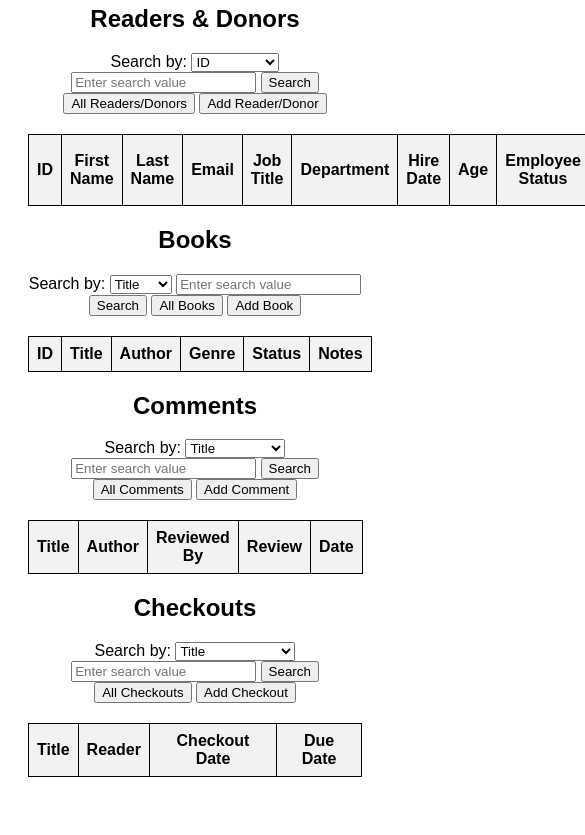
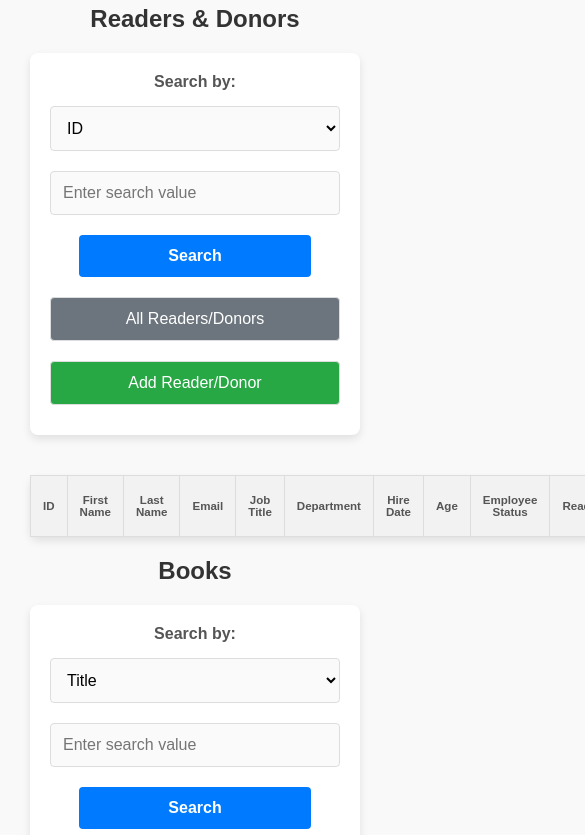
Before and after one commit to rfsmart-mbrookins/RFS_LIBRARY, a website: page public/index.html in a window 390 px wide. Shown: the part 140-975 px from the top of the page, 585 px wide, since content can reach past the window. Drawn offline with Linux system fonts and the light colour scheme.

Commit message:
added prettier html and css to buttons

```diff
--- a/public/css/styles.css
+++ b/public/css/styles.css
@@ -1,55 +1,207 @@
+/* General Body Styling */
 body {
-    font-family: Arial, sans-serif;
-    padding: 20px;
+    font-family: 'Arial', sans-serif;
+    background-color: #f9f9f9;
+    padding: 30px;
+    margin: 0;
+    color: #333;
+}
+
+/* Header Styling */
+h1, h2 {
+    text-align: center;
+    color: #333;
+    font-weight: 600;
 }
 
 h1 {
-    text-align: center;
-}
-h2 {
-    text-align: center;
-}
-
-form {
-    text-align: center;
+    font-size: 2.5em;
     margin-bottom: 20px;
 }
 
+h2 {
+    font-size: 1.8em;
+    margin-bottom: 20px;
+}
+
+/* Form Styling */
+form {
+    text-align: center;
+    margin-bottom: 30px;
+    background-color: #fff;
+    padding: 20px;
+    border-radius: 8px;
+    box-shadow: 0 4px 8px rgba(0, 0, 0, 0.1);
+}
+
+form label {
+    display: inline-block;
+    margin-bottom: 5px;
+    font-weight: bold;
+    color: #555;
+}
+
+form input,
+form select,
+form button {
+    padding: 12px;
+    margin: 10px 0;
+    font-size: 1em;
+    border: 1px solid #ddd;
+    border-radius: 4px;
+    width: 80%;
+    max-width: 300px;
+    box-sizing: border-box;
+}
+
+form input,
+form select {
+    background-color: #fafafa;
+}
+
+/* Button Styling */
+
+/* Default Button (Neutral color for general actions) */
+form button.default {
+    background-color: #4CAF50;
+    color: white;
+}
+
+form button.default:hover {
+    background-color: #45a049;
+}
+
+/* Search Button Styling (Blue for Search Actions) */
+form button.search {
+    background-color: #007BFF;
+    color: white;
+    padding: 12px;
+    margin: 10px 0;
+    font-size: 1em;
+    border: none;
+    border-radius: 4px;
+    cursor: pointer;
+    width: 80%;
+    max-width: 300px;
+    box-sizing: border-box;
+    font-weight: bold;
+    transition: background-color 0.3s ease;
+}
+
+form button.search:hover {
+    background-color: #0056b3;
+}
+
+/* Add Button (Green for Add Actions) */
+form button.add {
+    background-color: #28a745;
+    color: white;
+}
+
+form button.add:hover {
+    background-color: #218838;
+}
+
+/* Cancel Button (Red for Cancel Actions) */
+form button.cancel {
+    background-color: #dc3545;
+    color: white;
+}
+
+form button.cancel:hover {
+    background-color: #c82333;
+}
+
+/* All Buttons (For the 'Show All' type) */
+form button.all {
+    background-color: #6c757d;
+    color: white;
+}
+
+form button.all:hover {
+    background-color: #5a6268;
+}
+
+/* Table Styling */
 table {
     width: 100%;
     border-collapse: collapse;
-    margin-top: 20px;
+    margin-top: 40px;
+    background-color: #fff;
+    box-shadow: 0 4px 8px rgba(0, 0, 0, 0.1);
+    border-radius: 8px;
 }
 
 table, th, td {
-    border: 1px solid black;
+    border: 1px solid #ddd;
 }
 
 th, td {
-    padding: 8px;
+    padding: 12px;
     text-align: center;
 }
 
 th {
     background-color: #f2f2f2;
+    font-weight: bold;
+    color: #555;
 }
 
 td {
-    text-align: center;
+    font-size: 0.95em;
+    color: #444;
 }
 
-#searchForm input,
-#searchForm button {
-    padding: 10px;
-    margin: 5px;
+td:hover {
+    background-color: #f9f9f9;
 }
 
-#searchForm select {
-    padding: 10px;
-    margin: 5px;
+tr:nth-child(even) td {
+    background-color: #f9f9f9;
 }
 
+tr:nth-child(odd) td {
+    background-color: #fff;
+}
+
+/* Results Section */
 #results {
     text-align: center;
-    margin-top: 20px;
+    margin-top: 30px;
+    font-size: 1.2em;
+    color: #444;
 }
+
+/* Loading Spinner */
+#loadingSpinner {
+    display: flex;
+    justify-content: center;
+    align-items: center;
+    margin-top: 30px;
+}
+
+#loadingSpinner img {
+    width: 50px;
+    height: 50px;
+}
+
+/* Responsive Design for Small Screens */
+@media (max-width: 768px) {
+    form input,
+    form select,
+    form button {
+        width: 100%;
+    }
+
+    table, th, td {
+        font-size: 0.85em;
+    }
+
+    h1 {
+        font-size: 2em;
+    }
+
+    h2 {
+        font-size: 1.5em;
+    }
+}
--- a/public/index.html
+++ b/public/index.html
@@ -9,14 +9,18 @@
 </head>
 
 <body>
+    <!-- Header Section -->
     <header>
         <h1>Welcome to the RF-SMART Library</h1>
     </header>
 
+    <main>
+        <!-- Readers & Donors Section -->
         <section id="employees-section">
             <h2>Readers & Donors</h2>
-        <!-- Search form for employees -->
-        <form id="employeeSearchForm">
+
+            <!-- Search Form for Employees -->
+            <form id="employeeSearchForm" class="search-form">
                 <label for="searchByEmployees">Search by:</label>
                 <select id="searchByEmployees" aria-label="Search by">
                     <option value="id">ID</option>
@@ -24,12 +28,12 @@
                     <option value="last_name">Last Name</option>
                 </select>
                 <input type="text" id="searchValueEmployees" placeholder="Enter search value" aria-label="Enter search value">
-            <button type="submit">Search</button>
-            <button type="button" id="showAllEmployeesButton" aria-label="Show all employees">All Readers/Donors</button>
-            <button type="button" id="addReaderDonor" aria-label="Add Reader/Donor">Add Reader/Donor</button>
+                <button type="submit" class="search">Search</button>
+                <button type="button" id="showAllEmployeesButton" class="all" aria-label="Show all employees">All Readers/Donors</button>
+                <button type="button" id="addReaderDonor" class="add" aria-label="Add Reader/Donor">Add Reader/Donor</button>
             </form>
 
-        <!-- Table to display employee data -->
+            <!-- Employee Data Table -->
             <table id="employeeTable">
                 <thead>
                     <tr>
@@ -52,15 +56,17 @@
                     </tr>
                 </thead>
                 <tbody id="employeeData">
-                <!-- Data rows will be populated here dynamically -->
+                    <!-- Data rows populated dynamically -->
                 </tbody>
             </table>
         </section>
 
+        <!-- Books Section -->
         <section id="books-section">
             <h2>Books</h2>
-        <!-- Search form for books -->
-        <form id="bookSearchForm">
+
+            <!-- Search Form for Books -->
+            <form id="bookSearchForm" class="search-form">
                 <label for="searchByBooks">Search by:</label>
                 <select id="searchByBooks" aria-label="Search by">
                     <option value="title">Title</option>
@@ -68,12 +74,12 @@
                     <option value="genre">Genre</option>
                 </select>
                 <input type="text" id="searchValueBooks" placeholder="Enter search value" aria-label="Enter search value">
-            <button type="submit">Search</button>
-            <button type="button" id="showAllBooksButton" aria-label="Show all books">All Books</button>
-            <button type="button" id="addBook" aria-label="Add book">Add Book</button>
+                <button type="submit" class="search">Search</button>
+                <button type="button" id="showAllBooksButton" class="all" aria-label="Show all books">All Books</button>
+                <button type="button" id="addBook" class="add" aria-label="Add book">Add Book</button>
             </form>
 
-        <!-- Table to display book data -->
+            <!-- Books Data Table -->
             <table id="booksTable">
                 <thead>
                     <tr>
@@ -86,11 +92,12 @@
                     </tr>
                 </thead>
                 <tbody id="booksData">
-                <!-- Data rows will be populated here dynamically -->
+                    <!-- Data rows populated dynamically -->
                 </tbody>
             </table>
         </section>
 
+        <!-- Add New Book Section -->
         <section id="add-book-section" style="display: none;">
             <h2>Add New Book</h2>
             <form id="addBookForm">
@@ -107,17 +114,17 @@
                 </select>
                 <label for="bookNotes">Notes (optional):</label>
                 <textarea id="bookNotes" placeholder="Enter any notes (optional)"></textarea>
-            <button type="submit">Submit</button>
-            <button type="button" id="cancelAddBook" aria-label="Cancel">Cancel</button>
+                <button type="submit" class="add">Submit</button>
+                <button type="button" id="cancelAddBook" class="cancel" aria-label="Cancel">Cancel</button>
             </form>
         </section>
 
-
-
+        <!-- Comments Section -->
         <section id="comments-section">
             <h2>Comments</h2>
-        <!-- Search form for comments -->
-        <form id="commentSearchForm">
+
+            <!-- Search Form for Comments -->
+            <form id="commentSearchForm" class="search-form">
                 <label for="searchByComments">Search by:</label>
                 <select id="searchByComments" aria-label="Search by">
                     <option value="title">Title</option>
@@ -125,12 +132,12 @@
                     <option value="reviewer">Reviewed By</option>
                 </select>
                 <input type="text" id="searchValueComments" placeholder="Enter search value" aria-label="Enter search value">
-            <button type="submit">Search</button>
-            <button type="button" id="showAllCommentsButton" aria-label="Show all comments">All Comments</button>
-            <button type="button" id="addComment" aria-label="Add Comment">Add Comment</button>
+                <button type="submit" class="search">Search</button>
+                <button type="button" id="showAllCommentsButton" class="all" aria-label="Show all comments">All Comments</button>
+                <button type="button" id="addComment" class="add" aria-label="Add Comment">Add Comment</button>
             </form>
 
-        <!-- Table to display comment data -->
+            <!-- Comment Data Table -->
             <table id="commentsTable">
                 <thead>
                     <tr>
@@ -142,27 +149,29 @@
                     </tr>
                 </thead>
                 <tbody id="commentsData">
-                <!-- Data rows will be populated here dynamically -->
+                    <!-- Data rows populated dynamically -->
                 </tbody>
             </table>
         </section>
 
+        <!-- Checkouts Section -->
         <section id="checkouts-section">
             <h2>Checkouts</h2>
-        <!-- Search form for checkouts -->
-        <form id="checkoutSearchForm">
+
+            <!-- Search Form for Checkouts -->
+            <form id="checkoutSearchForm" class="search-form">
                 <label for="searchByCheckouts">Search by:</label>
                 <select id="searchByCheckouts" aria-label="Search by">
                     <option value="title">Title</option>
                     <option value="reader">Checked Out By</option>
                 </select>
                 <input type="text" id="searchValueCheckouts" placeholder="Enter search value" aria-label="Enter search value">
-            <button type="submit">Search</button>
-            <button type="button" id="showAllCheckouts" aria-label="Show all checkouts">All Checkouts</button>
-            <button type="button" id="addCheckout" aria-label="Add Checkout">Add Checkout</button>
+                <button type="submit" class="search">Search</button>
+                <button type="button" id="showAllCheckouts" class="all" aria-label="Show all checkouts">All Checkouts</button>
+                <button type="button" id="addCheckout" class="add" aria-label="Add Checkout">Add Checkout</button>
             </form>
 
-        <!-- Table to display checkout data -->
+            <!-- Checkout Data Table -->
             <table id="checkoutsTable">
                 <thead>
                     <tr>
@@ -173,10 +182,11 @@
                     </tr>
                 </thead>
                 <tbody id="checkoutsData">
-                <!-- Data rows will be populated here dynamically -->
+                    <!-- Data rows populated dynamically -->
                 </tbody>
             </table>
         </section>
+    </main>
 
     <!-- Loading Spinner -->
     <div id="loadingSpinner" style="display:none;">
```
Lines whose indentation alone changed are shown as unchanged.
